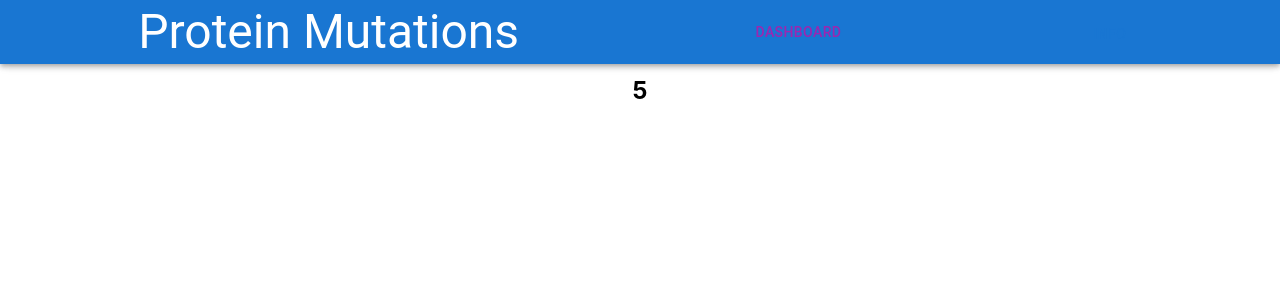
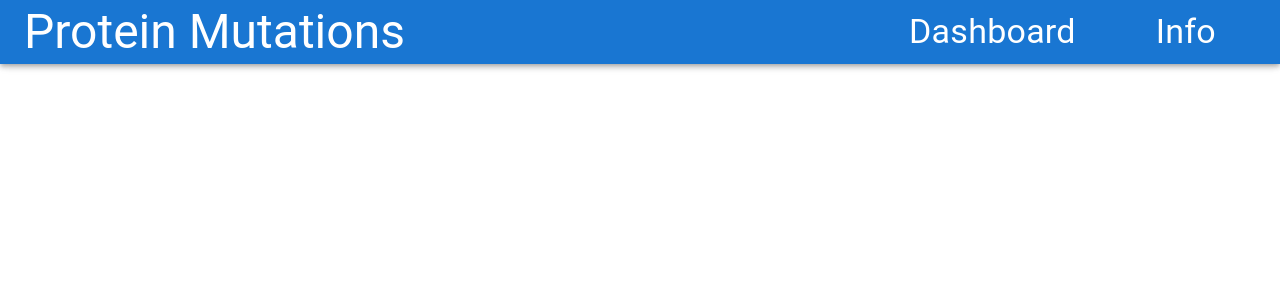
Before and after one commit to Mrnibblesg/Protein_Mutations, a React (Create React App) app in the folder client/: page / in a window 1280 px wide. Shown: the top 300 px of the page. Built offline with nearby package versions, Linux system fonts and the light colour scheme.

Commit message:
Implementing routes

```diff
--- a/client/package.json
+++ b/client/package.json
@@ -12,6 +12,7 @@
     "react": "^18.1.0",
     "react-dom": "^18.1.0",
     "react-router": "^6.3.0",
+    "react-router-dom": "^6.4.1",
     "react-scripts": "5.0.1",
     "react-test-renderer": "^18.1.0",
     "web-vitals": "^2.1.4"
--- a/client/src/App.js
+++ b/client/src/App.js
@@ -1,32 +1,28 @@
 import { useState } from "react";
-import { TextField } from "@mui/material";
-import logo from "./logo.svg";
+import { TextField, ThemeProvider } from "@mui/material";
 import "./App.css";
 import NavBar from "./NavBar";
+import Dashboard from "./Dashboard";
+import theme from "./theme";
+import { BrowserRouter, Route, Routes } from "react-router-dom";
+import Info from "./Info";
 
 function App() {
-  const [number, setNumber] = useState(5);
-  const [letters, setLetters] = useState(["N", "L", "E", "Y", "I"]);
-  const handleClick = () => {
-    // axios.get("localhost:8080/protein-info/get")
-  };
-  function handleChange(event) {}
-
   return (
     <div className="App">
-      <NavBar />
-      <TextField />
-      <h2>{number}</h2>
-      {/* <input value={number} onChange={handleChange} /> */}
-      {letters.map((letter) => (
-        <LetterButton key={letter} letter={letter} />
-      ))}
+      <ThemeProvider theme={theme}>
+        <BrowserRouter>
+          <Routes>
+            <Route path="/" element={<NavBar />}>
+              <Route index element={<Dashboard />} />
+              {/* Add route for proteins */}
+              <Route path="/info" element={<Info />} />
+            </Route>
+          </Routes>
+        </BrowserRouter>
+      </ThemeProvider>
     </div>
   );
 }
 
-function LetterButton({ letter, handleClick }) {
-  // return <button onClick={handleClick} style={{margin: 8, display: "inline", backgroundColor: clicked ? "purple" : undefined}}>{letter}</button>
-}
-
 export default App;
--- /dev/null
+++ b/client/src/Info.js
@@ -0,0 +1,6 @@
+import React from "react";
+
+export default function Info() {
+  console.log("Here");
+  return <div style={{ marginTop: 80 }}>Test</div>;
+}
--- a/client/src/NavBar.js
+++ b/client/src/NavBar.js
@@ -1,19 +1,30 @@
 import { AppBar, Box, Button, Toolbar, Typography } from "@mui/material";
+import { styled } from "@mui/system";
 import React from "react";
+import { Link } from "react-router-dom";
+
+const NavButton = styled(({ link, ...other }) => <Button component={Link} to={link} {...other} />)(
+  ({ theme }) => ({
+    color: "white",
+    textTransform: "none",
+    ...theme.typography.h4,
+    padding: theme.spacing(0, 5),
+  })
+);
 
 export default function NavBar() {
   return (
     <AppBar>
-      <Toolbar style={{ justifyContent: "space-around" }}>
+      <Toolbar style={{ justifyContent: "space-between" }}>
         <Typography variant="h3" component="h1">
           Protein Mutations
         </Typography>
-        {/* <Box display="flex"> */}
-        <Button color="secondary">Dashboard</Button>
-        <Typography variant="h4" component="h3">
-          <Button>Info</Button>
-        </Typography>
-        {/* </Box> */}
+        <Box display="flex">
+          <NavButton color="primary" link="/">
+            Dashboard
+          </NavButton>
+          <NavButton link="/info">Info</NavButton>
+        </Box>
       </Toolbar>
     </AppBar>
   );
--- a/client/src/index.js
+++ b/client/src/index.js
@@ -5,5 +5,7 @@ import App from "./App.js";
 
 const root = ReactDOM.createRoot(document.getElementById("root"));
 root.render(
+  <React.StrictMode>
     <App />
+  </React.StrictMode>
 );
--- a/client/src/theme.js
+++ b/client/src/theme.js
@@ -4,7 +4,7 @@ import { purple } from "@mui/material/colors";
 // We can use this to change default colors when we decide on a color scheme
 const theme = createTheme({
   palette: {
-    primary: purple[500],
+    // primary: purple[500],
   },
 });
 
```
Also changed, not shown: client/src/logo.svg (deleted), 1 other file (tests, documents, lock files or other folders).
